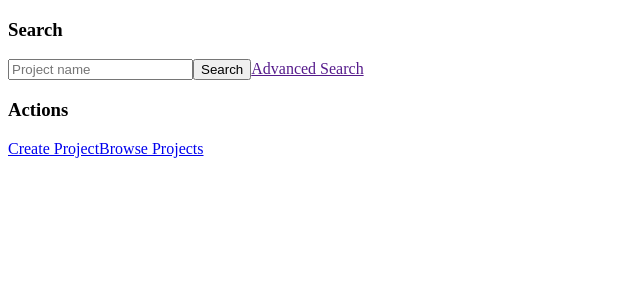
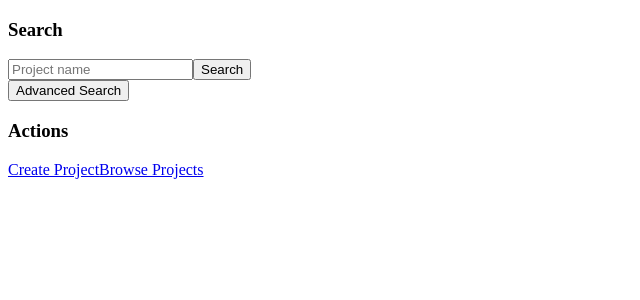
Before and after one commit to tyler-cromwell/SDP, an Angular app: page / in a window 1280 px wide. Shown: the top 300 px of the page, without its empty margins (0-640 px from the left). Built offline with nearby package versions, Linux system fonts and the light colour scheme.

Commit message:
[home]: Encapsulated search functionality into a form

```diff
--- a/src/app/home/home.component.html
+++ b/src/app/home/home.component.html
@@ -1,8 +1,11 @@
 <div class="home">
   <h3>Search</h3>
-  <input type="text" placeholder="Project name">
-  <button type="button">Search</button>
-  <a href="">Advanced Search</a>
+
+  <form action="">
+    <input type="text" placeholder="Project name">
+    <input type="submit" value="Search"/>
+  </form>
+  <button>Advanced Search</button>
 
   <div class="actions">
     <h3>Actions</h3>
```
